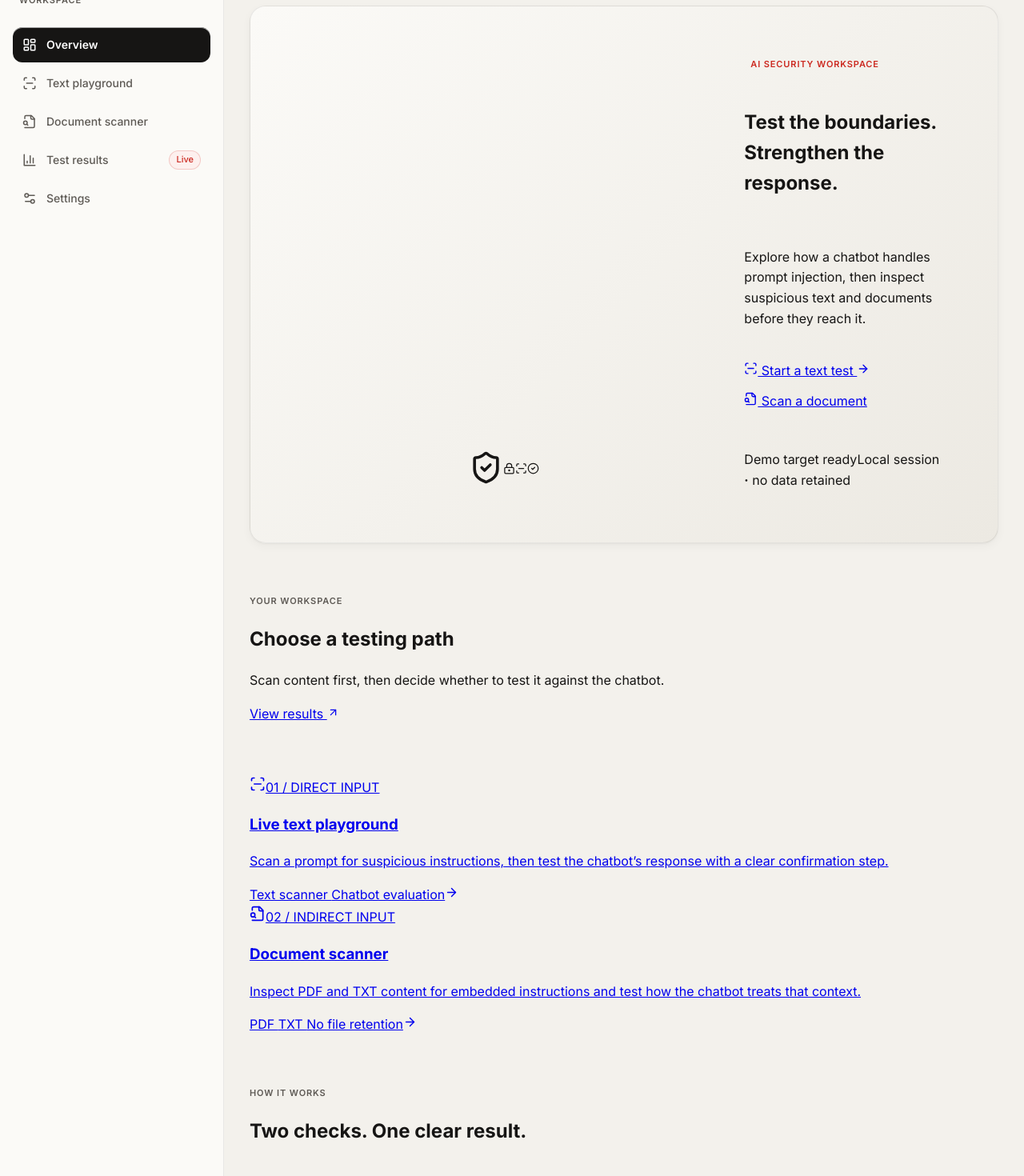
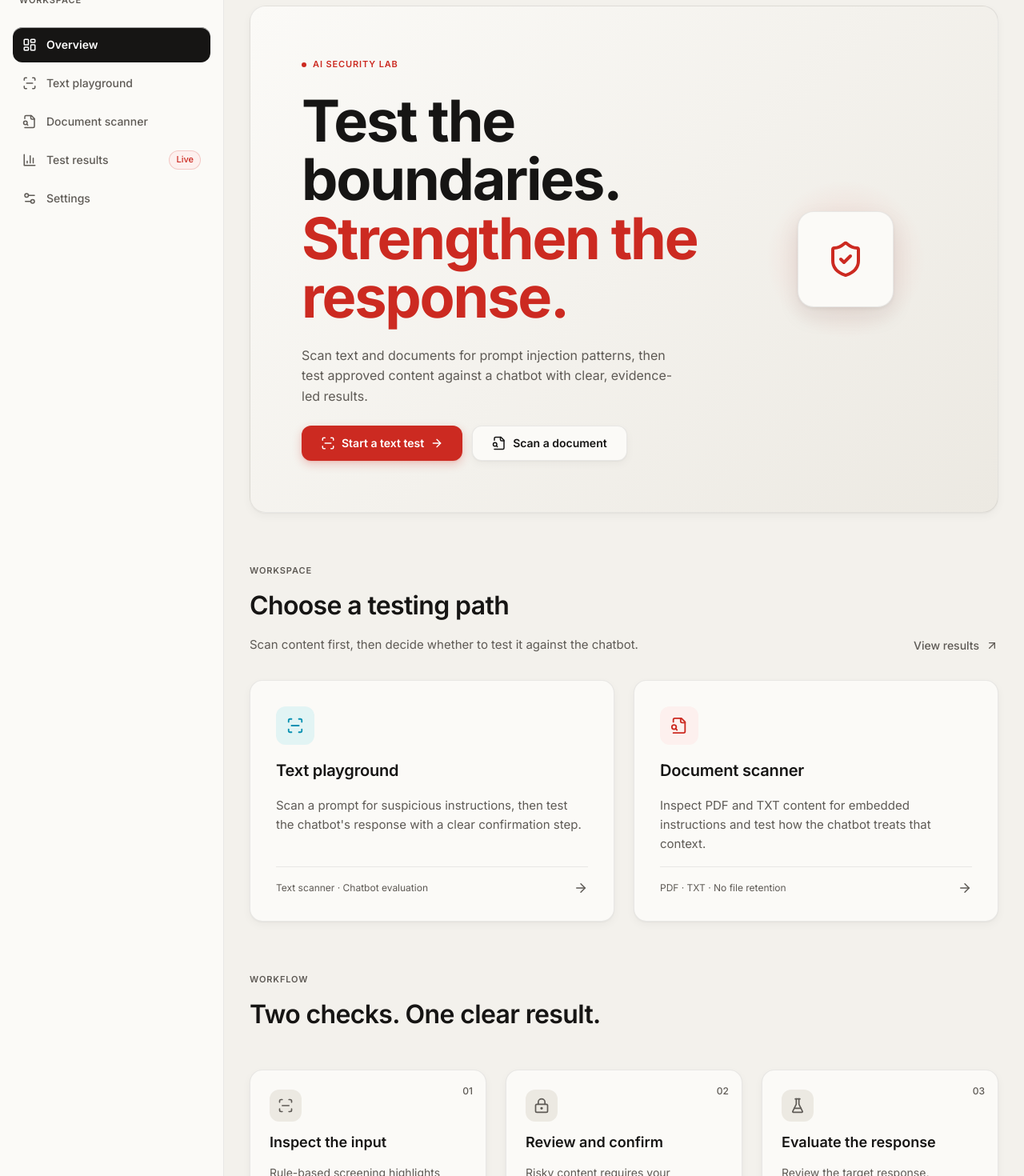
Before and after one commit to Devpal001/PromptGuard, a React (Vite) app in the folder frontend/: page / in a window 1280 px wide. Shown: the part 117-1587 px from the top of the page at 80% size. Built offline with nearby package versions, Linux system fonts and the light colour scheme.

Commit message:
Refine overview hierarchy and shield hero

```diff
--- a/frontend/src/pages/Overview.jsx
+++ b/frontend/src/pages/Overview.jsx
@@ -1,34 +1,135 @@
 import React from 'react'
 import { Link } from 'react-router-dom'
-import { ArrowRight, ArrowUpRight, ShieldCheck, ScanLine, FileSearch, LockKeyhole, CheckCircle2, AlertCircle, FlaskConical, Activity } from 'lucide-react'
+import { ArrowRight, ArrowUpRight, ShieldCheck, ScanLine, FileSearch, LockKeyhole, FlaskConical, Activity } from 'lucide-react'
 
-const Overview = () => <div className="overview-page">
+const Overview = () => (
+  <div className="overview-page">
     <section className="hero-panel">
-    <div className="hero-grid" aria-hidden="true" />
       <div className="hero-copy">
-      <div className="eyebrow"><span className="eyebrow-pulse" /> AI SECURITY WORKSPACE</div>
-      <h1>Test the boundaries.<br /><span>Strengthen the response.</span></h1>
-      <p>Explore how a chatbot handles prompt injection, then inspect suspicious text and documents before they reach it.</p>
-      <div className="hero-actions"><Link to="/text" className="button button-primary"><ScanLine size={17} /> Start a text test <ArrowRight size={16} /></Link><Link to="/document" className="button button-secondary"><FileSearch size={17} /> Scan a document</Link></div>
+        <div className="eyebrow">
+          <span className="eyebrow-dot" />
+          AI SECURITY LAB
         </div>
-    <div className="hero-visual" aria-hidden="true"><div className="orbit orbit-one" /><div className="orbit orbit-two" /><div className="shield-core"><ShieldCheck size={43} /></div><span className="orbit-node node-a"><LockKeyhole size={15} /></span><span className="orbit-node node-b"><ScanLine size={15} /></span><span className="orbit-node node-c"><CheckCircle2 size={15} /></span></div>
-    <div className="hero-foot"><span><span className="live-dot" /> Demo target ready</span><span>Local session <b>·</b> no data retained</span></div>
+        <h1 className="hero-title">
+          Test the boundaries.<br />
+          <span className="hero-title-accent">Strengthen the response.</span>
+        </h1>
+        <p className="hero-subtitle">
+          Scan text and documents for prompt injection patterns, then test approved content against a chatbot with clear, evidence-led results.
+        </p>
+        <div className="hero-actions">
+          <Link to="/text" className="btn btn-primary">
+            <ScanLine size={18} />
+            Start a text test
+            <ArrowRight size={16} className="btn-arrow" />
+          </Link>
+          <Link to="/document" className="btn btn-secondary">
+            <FileSearch size={18} />
+            Scan a document
+          </Link>
+        </div>
+      </div>
+      <div className="hero-visual">
+        <div className="hero-shield">
+          <ShieldCheck size={48} strokeWidth={2} />
+        </div>
+        <div className="hero-glow" />
+      </div>
     </section>
 
-  <div className="section-heading"><div><div className="eyebrow muted">YOUR WORKSPACE</div><h2>Choose a testing path</h2><p>Scan content first, then decide whether to test it against the chatbot.</p></div><Link to="/results" className="text-link">View results <ArrowUpRight size={15} /></Link></div>
-  <section className="action-grid">
-    <Link to="/text" className="action-card text-card"><div className="card-topline"><span className="feature-icon cyan-icon"><ScanLine size={20} /></span><span className="card-index">01 / DIRECT INPUT</span></div><h3>Live text playground</h3><p>Scan a prompt for suspicious instructions, then test the chatbot’s response with a clear confirmation step.</p><div className="card-bottom"><span>Text scanner <i /> Chatbot evaluation</span><span className="round-arrow"><ArrowRight size={17} /></span></div></Link>
-    <Link to="/document" className="action-card doc-card"><div className="card-topline"><span className="feature-icon violet-icon"><FileSearch size={20} /></span><span className="card-index">02 / INDIRECT INPUT</span></div><h3>Document scanner</h3><p>Inspect PDF and TXT content for embedded instructions and test how the chatbot treats that context.</p><div className="card-bottom"><span>PDF <i /> TXT <i /> No file retention</span><span className="round-arrow"><ArrowRight size={17} /></span></div></Link>
+    <section className="section">
+      <div className="section-header">
+        <div>
+          <div className="eyebrow muted">WORKSPACE</div>
+          <h2 className="section-title">Choose a testing path</h2>
+          <p className="section-subtitle">Scan content first, then decide whether to test it against the chatbot.</p>
+        </div>
+        <Link to="/results" className="link-arrow">
+          View results
+          <ArrowUpRight size={16} />
+        </Link>
+      </div>
+
+      <div className="card-grid">
+        <Link to="/text" className="card card-hover">
+          <div className="card-header">
+            <div className="card-icon card-icon-cyan">
+              <ScanLine size={22} />
+            </div>
+          </div>
+          <h3 className="card-title">Text playground</h3>
+          <p className="card-description">
+            Scan a prompt for suspicious instructions, then test the chatbot's response with a clear confirmation step.
+          </p>
+          <div className="card-footer">
+            <span className="card-meta">Text scanner · Chatbot evaluation</span>
+            <ArrowRight size={18} className="card-arrow" />
+          </div>
+        </Link>
+
+        <Link to="/document" className="card card-hover">
+          <div className="card-header">
+            <div className="card-icon card-icon-red">
+              <FileSearch size={22} />
+            </div>
+          </div>
+          <h3 className="card-title">Document scanner</h3>
+          <p className="card-description">
+            Inspect PDF and TXT content for embedded instructions and test how the chatbot treats that context.
+          </p>
+          <div className="card-footer">
+            <span className="card-meta">PDF · TXT · No file retention</span>
+            <ArrowRight size={18} className="card-arrow" />
+          </div>
+        </Link>
+      </div>
     </section>
 
-  <div className="section-heading compact-heading"><div><div className="eyebrow muted">HOW IT WORKS</div><h2>Two checks. One clear result.</h2></div></div>
-  <section className="workflow-grid">
-    <article className="workflow-card"><span className="step-number">01</span><span className="workflow-icon"><ScanLine size={18} /></span><h3>Inspect the input</h3><p>Rule-based screening highlights patterns that may signal an injection attempt.</p><span className="mini-status status-risk">Scanner · Risky</span></article>
-    <article className="workflow-card"><span className="step-number">02</span><span className="workflow-icon"><AlertCircle size={18} /></span><h3>Review and confirm</h3><p>Risky content requires your confirmation before it is sent to the chatbot.</p><span className="mini-status status-review">You stay in control</span></article>
-    <article className="workflow-card"><span className="step-number">03</span><span className="workflow-icon"><FlaskConical size={18} /></span><h3>Evaluate the response</h3><p>Review the target response, expected behavior, verdict, and supporting evidence.</p><span className="mini-status status-ready">Test · Evidence-led</span></article>
+    <section className="section">
+      <div className="section-header">
+        <div>
+          <div className="eyebrow muted">WORKFLOW</div>
+          <h2 className="section-title">Two checks. One clear result.</h2>
+        </div>
+      </div>
+
+      <div className="workflow-grid">
+        <div className="workflow-card">
+          <div className="workflow-number">01</div>
+          <div className="workflow-icon">
+            <ScanLine size={20} />
+          </div>
+          <h3 className="workflow-title">Inspect the input</h3>
+          <p className="workflow-description">Rule-based screening highlights patterns that may signal an injection attempt.</p>
+        </div>
+
+        <div className="workflow-card">
+          <div className="workflow-number">02</div>
+          <div className="workflow-icon">
+            <LockKeyhole size={20} />
+          </div>
+          <h3 className="workflow-title">Review and confirm</h3>
+          <p className="workflow-description">Risky content requires your confirmation before it is sent to the chatbot.</p>
+        </div>
+
+        <div className="workflow-card">
+          <div className="workflow-number">03</div>
+          <div className="workflow-icon">
+            <FlaskConical size={20} />
+          </div>
+          <h3 className="workflow-title">Evaluate the response</h3>
+          <p className="workflow-description">Review the target response, expected behavior, verdict, and supporting evidence.</p>
+        </div>
+      </div>
     </section>
 
-  <section className="disclaimer-strip"><span className="disclaimer-icon"><Activity size={17} /></span><p><strong>Interpret results carefully.</strong> “Safe” means no supported pattern matched; it does not prove that content is safe. This educational tool is not a complete security defense.</p><Link to="/settings">Read limitations <ArrowRight size={14} /></Link></section>
+    <div className="disclaimer">
+      <Activity size={18} />
+      <p>
+        <strong>Interpret results carefully.</strong> "Safe" means no supported pattern matched; it does not prove that content is safe. This educational tool is not a complete security defense.
+      </p>
     </div>
+  </div>
+)
 
 export default Overview
```
Lines whose indentation alone changed are shown as unchanged.
